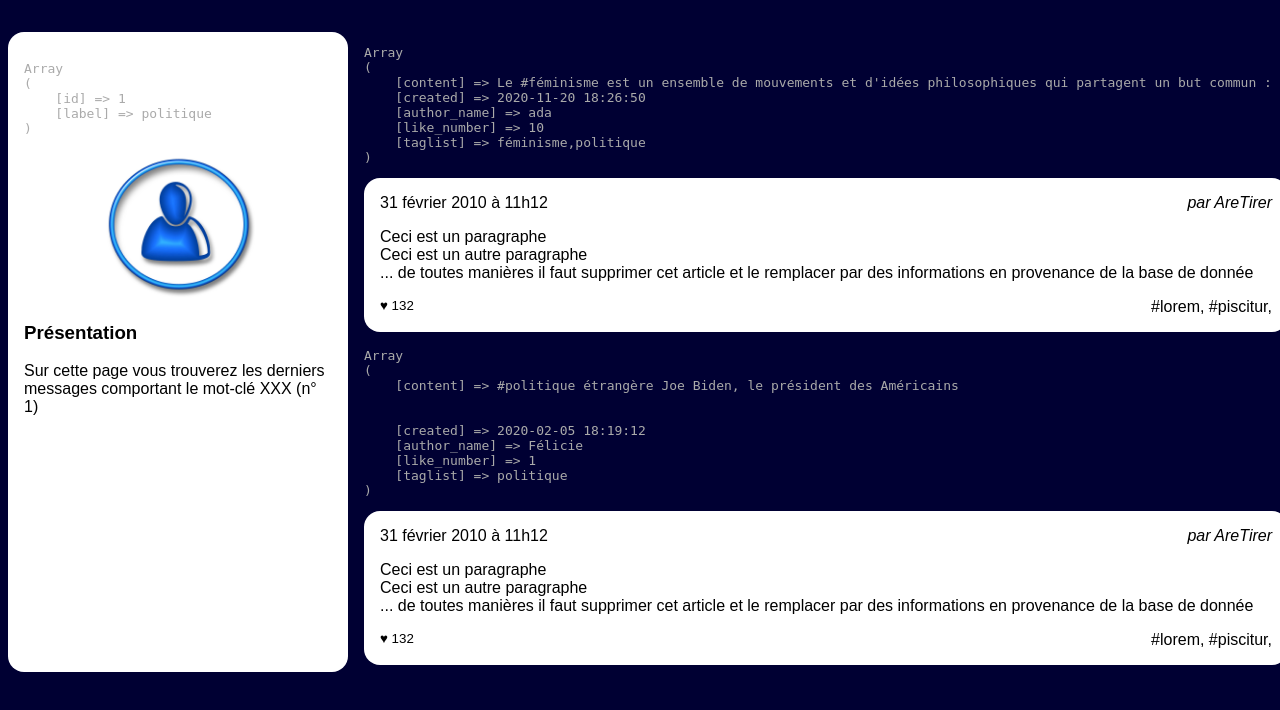
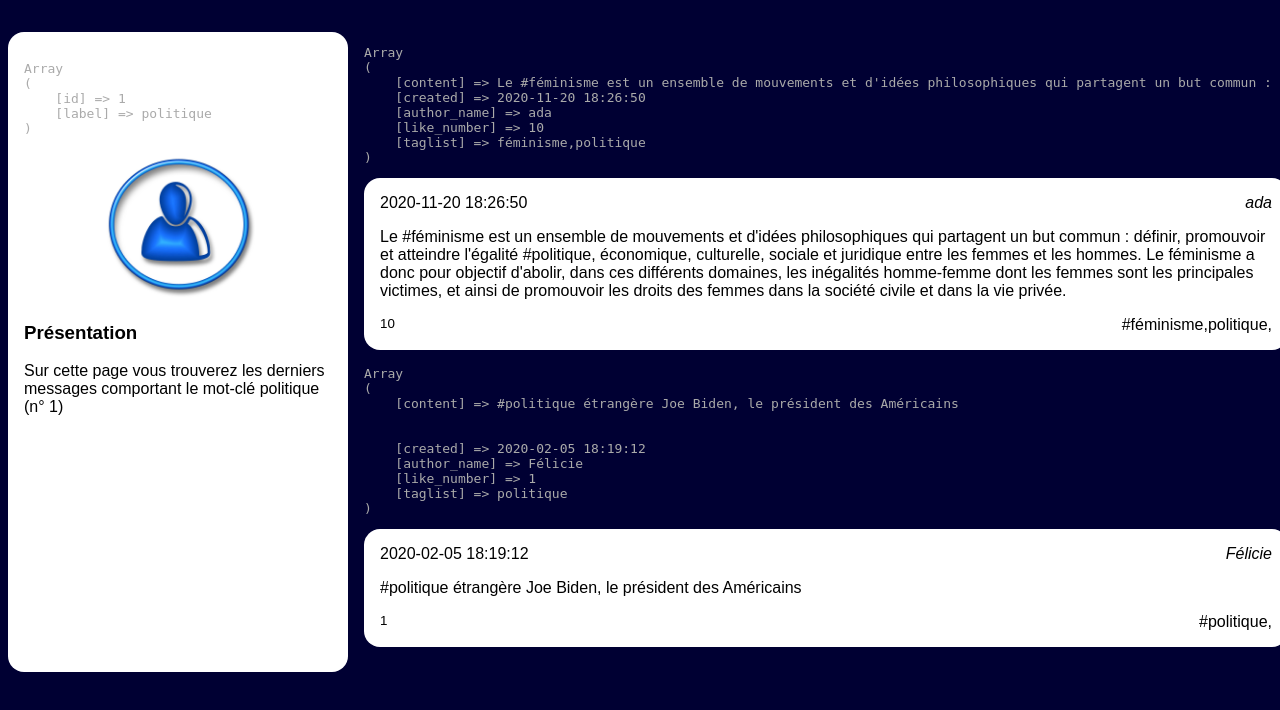
Before and after one commit to boris-valero/Projet-Reseau-Social, a PHP site: page /tags.php?tag_id=1 in a window 1280 px wide. Shown: the part 90-800 px from the top of the page. Run offline with PHP 8.4, Linux system fonts and the light colour scheme; data comes from the database, SQL or seed files in the repository.

Commit message:
adding completed version of tags.php

```diff
--- a/Niveau1/tags.php
+++ b/Niveau1/tags.php
@@ -58,7 +58,7 @@
                 <section>
                     <h3>Présentation</h3>
                     <p>Sur cette page vous trouverez les derniers messages comportant
-                        le mot-clé XXX
+                        le mot-clé <?php echo $tag["label"]; ?>
                         (n° <?php echo $tagId ?>)
                     </p>
 
@@ -92,7 +92,7 @@
                 }
 
                 /**
-                 * Etape 4: @todo Parcourir les messsages et remplir correctement le HTML avec les bonnes valeurs php
+                 * Etape 4: @todo Parcourir les messages et remplir correctement le HTML avec les bonnes valeurs php
                  */
                 while ($post = $lesInformations->fetch_assoc())
                 {
@@ -101,25 +101,20 @@
                     ?>
                     <article>
                         <h3>
-                            <time datetime='2020-02-01 11:12:13' >31 février 2010 à 11h12</time>
+                            <time datetime='2020-02-01 11:12:13' ><?php echo $post["created"]; ?></time>
                         </h3>
-                        <address>par AreTirer</address>
+                        <address><?php echo $post["author_name"];?></address>
                         <div>
-                            <p>Ceci est un paragraphe</p>
-                            <p>Ceci est un autre paragraphe</p>
-                            <p>... de toutes manières il faut supprimer cet
-                                article et le remplacer par des informations en
-                                provenance de la base de donnée</p>
+                            <p>
+                                <?php echo $post["content"];?>
+                            </p>
                         </div>
                         <footer>
-                            <small>♥ 132</small>
-                            <a href="">#lorem</a>,
-                            <a href="">#piscitur</a>,
+                            <small><?php echo $post["like_number"]; ?></small>
+                            <a href="">#<?php echo $post["taglist"];?></a>,
                         </footer>
                     </article>
                 <?php } ?>
-
-
             </main>
         </div>
     </body>
```
